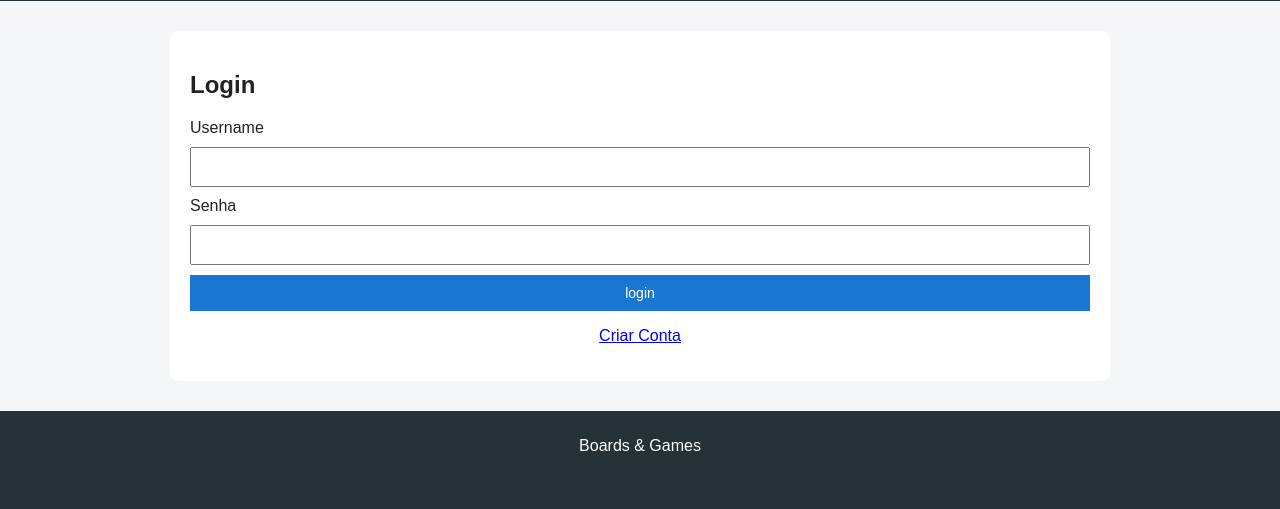
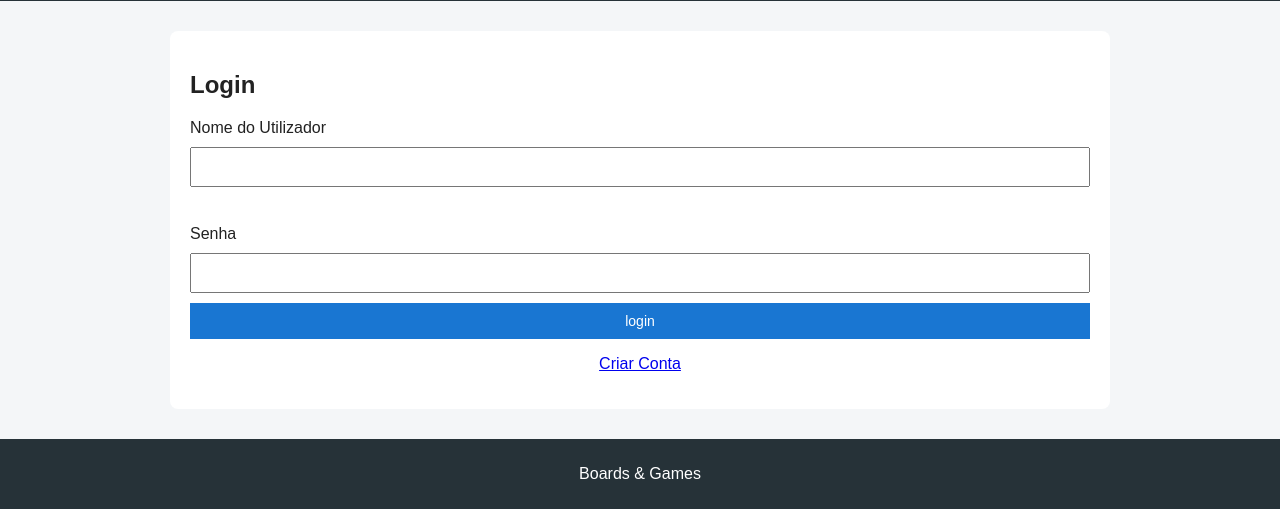
Before and after one commit to shaz0m/bng_projeto_python, a Flask app: page /login in a window 1280 px wide. Shown: the part 378-887 px from the top of the page. Before the commit the page ends 829 px from the top, so only its background shows below. Run offline with Flask 3, Linux system fonts and the light colour scheme.

Commit message:
Update login form labels and input names

```diff
--- a/templates/login.html
+++ b/templates/login.html
@@ -5,9 +5,9 @@
 
 
 <form method="POST">
-    <label>Username</label>
-    <input type="text" name="Id" required>
-
+    <label>Nome do Utilizador</label>
+    <input type="text" name="id" required>
+  <br>
     <label>Senha</label>
     <input type="password" name="senha">
 
```
